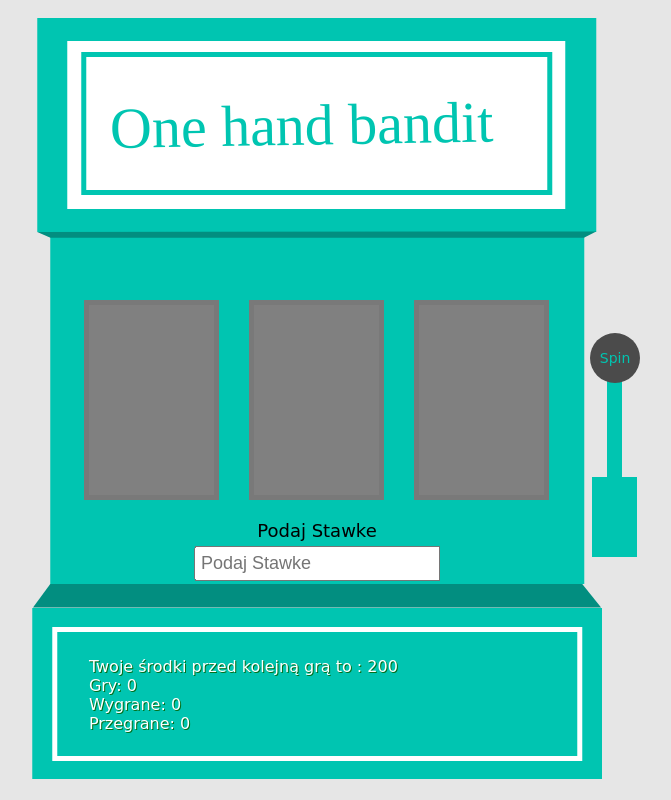
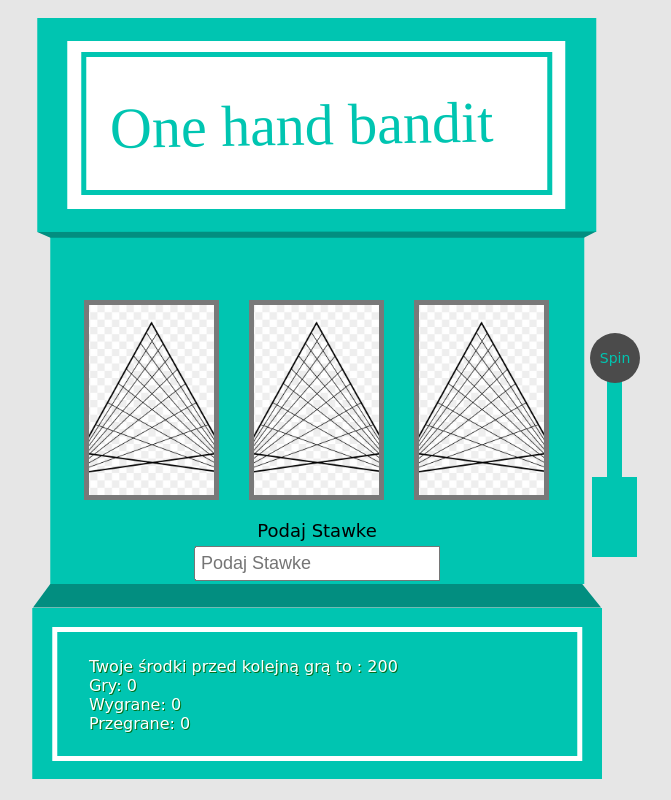
Before and after one commit to michalmjo/One-Hand-Bandit, a plain HTML site: page index.html in a window 1280 px wide. Shown: the whole page, without its empty margins (323-994 px from the left). Drawn offline with Linux system fonts and the light colour scheme; a web font is replaced by a local one.

Commit message:
fix images on boards

```diff
--- a/draw.js
+++ b/draw.js
@@ -1,6 +1,6 @@
 class Draw {
     constructor() {
-        this.options = ['red', 'green', 'blue'];
+        this.options = ['./img/1.jpg', './img/2.jpg', './img/3.jpg'];
         let _result = this.drawResult();
         this.getDrawResult = () => _result;
     }
@@ -16,3 +16,4 @@ class Draw {
 }
 
 // const draw = new Draw();
+const test = new Draw();
--- a/game.js
+++ b/game.js
@@ -4,7 +4,7 @@ class Game {
         this.wallet = new Wallet(start);
         document.getElementById('start').addEventListener('click', this.startGame.bind(this));
         this.spanWallet = document.querySelector('span.wallet');
-        this.boards = document.querySelectorAll('div.roll-table');
+        this.boards = document.querySelectorAll('div.roll-table img');
         this.inputBid = document.getElementById('bid');
         this.spanResult = document.querySelector(".stats .result")
         this.spanGame = document.querySelector(".stats .number")
@@ -15,9 +15,9 @@ class Game {
         this.render();
     }
 
-    render(money = this.wallet.getWalletValue(), stats = [0, 0, 0], result = "", colors = ['grey', 'grey', 'grey'], bid = 0, wonMoney = 0) {
-        this.boards.forEach((color, index) => {
-            color.style.backgroundColor = colors[index];
+    render(money = this.wallet.getWalletValue(), stats = [0, 0, 0], result = "", images = ["./img/1.jpg", "./img/1.jpg", "./img/1.jpg"], bid = 0, wonMoney = 0) {
+        this.boards.forEach((image, index) => {
+            image.src = images[index];
         })
         if (result) {
             result = `Wygrałeś ${wonMoney}`;
@@ -44,13 +44,13 @@ class Game {
 
 
         this.draw = new Draw();
-        const colors = this.draw.getDrawResult();
-        const win = Result.checkWinner(colors);
+        const images = this.draw.getDrawResult();
+        const win = Result.checkWinner(images);
         const wonMoney = Result.moneyWin(win, bid);
         this.wallet.changeWallet(wonMoney);
         this.stats.addGameToStatistics(win, bid)
 
-        this.render(this.wallet.getWalletValue(), this.stats.showGameStats(), win, colors, bid, wonMoney);
+        this.render(this.wallet.getWalletValue(), this.stats.showGameStats(), win, images, bid, wonMoney);
 
     }
     startAnimation() {
--- a/index.html
+++ b/index.html
@@ -61,7 +61,7 @@
 
             <div class="board">
                 <div class="table">
-                    <div class="roll-table"><img src="" alt=""></div>
+                    <div class="roll-table"><img src="./img/1.jpg" alt=""></div>
                     <div class="roll-table"><img src="" alt=""></div>
                     <div class="roll-table"><img src="" alt=""></div>
                 </div>
```
